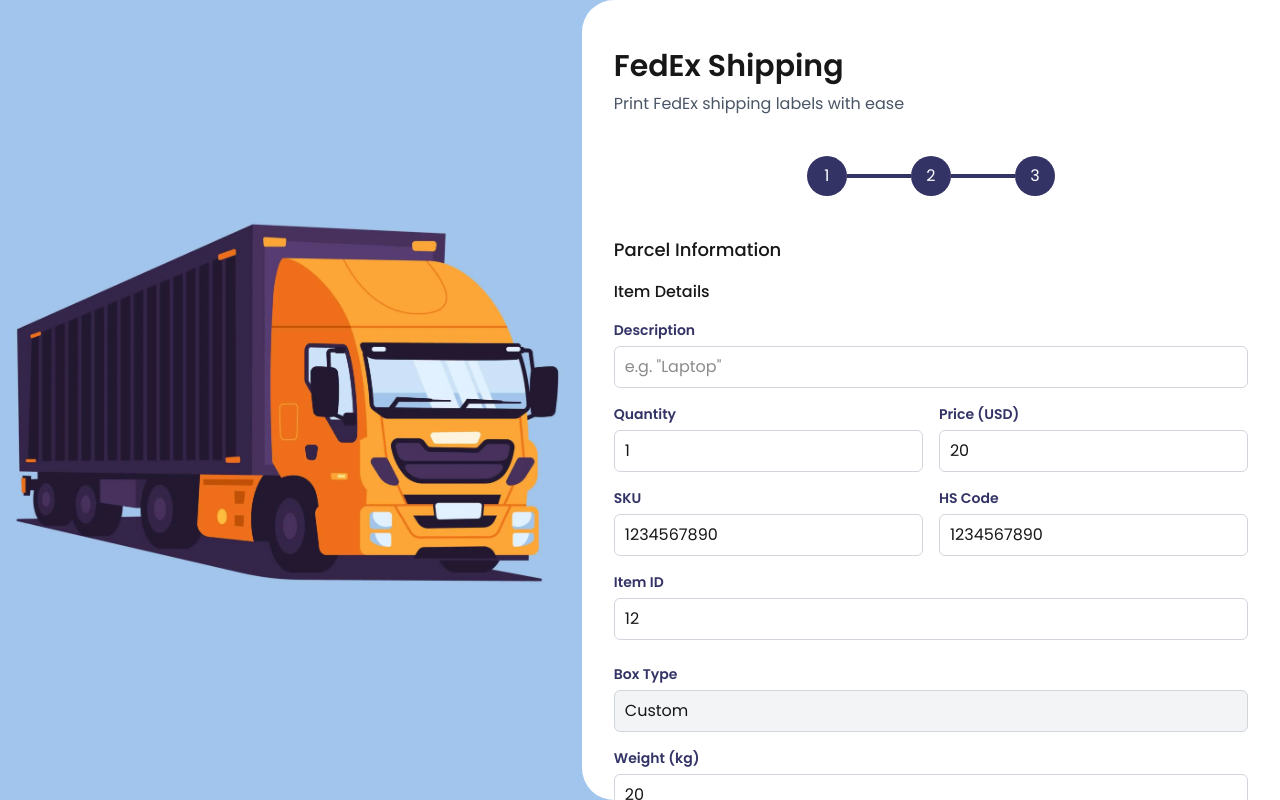
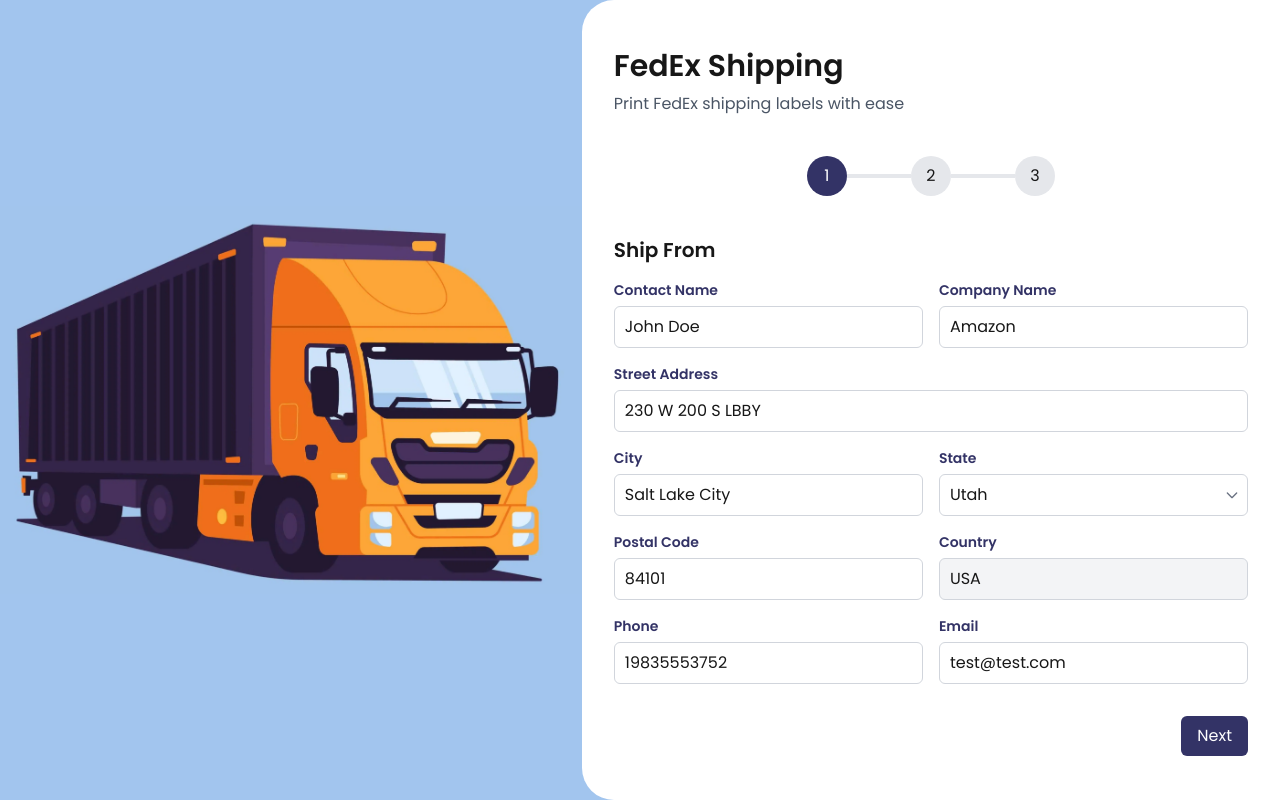
Before and after one commit to Kristain86/usps-shipping, a Next.js app: page / in a window 1280 px wide. Built offline with nearby package versions, Linux system fonts and the light colour scheme.

Commit message:
return to step 1

```diff
--- a/components/Form/Form.tsx
+++ b/components/Form/Form.tsx
@@ -21,7 +21,7 @@
 export type FormData = z.infer<typeof formSchema>;
 
 const Form = () => {
-  const [currentStep, setCurrentStep] = useState(3);
+  const [currentStep, setCurrentStep] = useState(1);
   const [isLoading, setIsLoading] = useState(false);
   const [error, setError] = useState<string | null>(null);
   const [labelUrl, setLabelUrl] = useState<string | null>(null);
```
